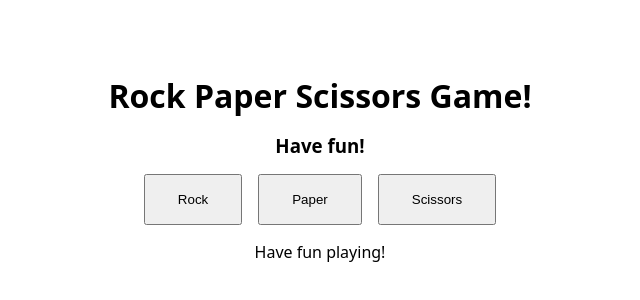
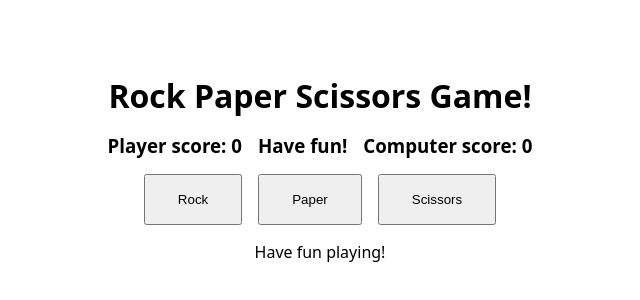
Before and after one commit to JohanCodeForFun/top-new-rock-paper-scissors, a plain HTML site: page index.html in a window 1280 px wide. Shown: the part 224-524 px from the top of the page, without its empty margins (320-960 px from the left). Drawn offline with Linux system fonts and the light colour scheme.

Commit message:
add displaymessage and score message ID

```diff
--- a/index.html
+++ b/index.html
@@ -10,7 +10,11 @@
 </head>
 <body>
     <h1>Rock Paper Scissors Game!</h1>
-    <h3>Have fun! </h3>
+    <div class="display-messages">
+        <h3>Player score: <span id="playerScoreDisplay1">0</span></h3>
+        <h3 id="displayWinner">Have fun! </h3>
+        <h3>Computer score: <span id="computerScoreDisplay1">0</span></h3>
+    </div>
 
     <div class="btn-container">
         <button id="rock">Rock</button>
```
